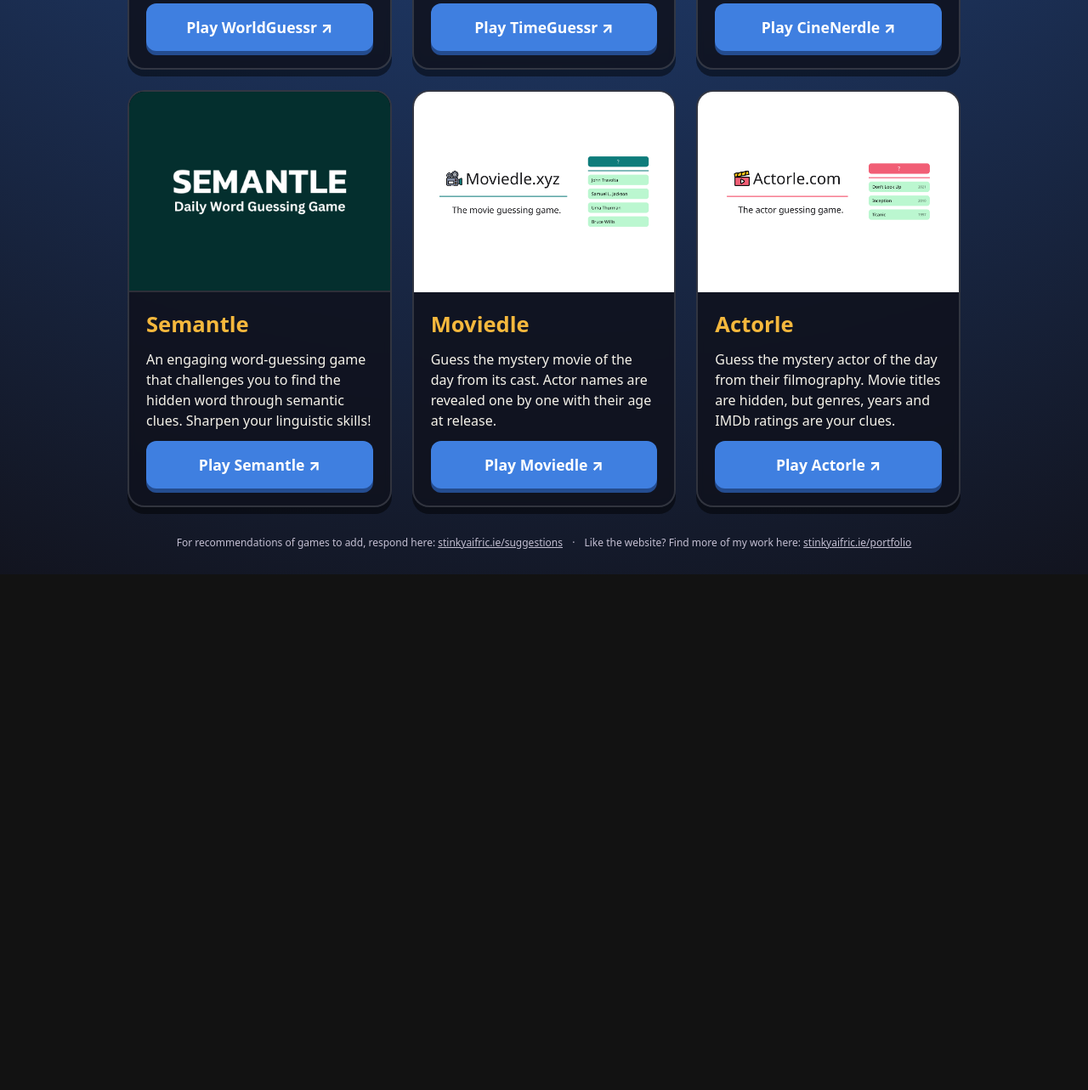
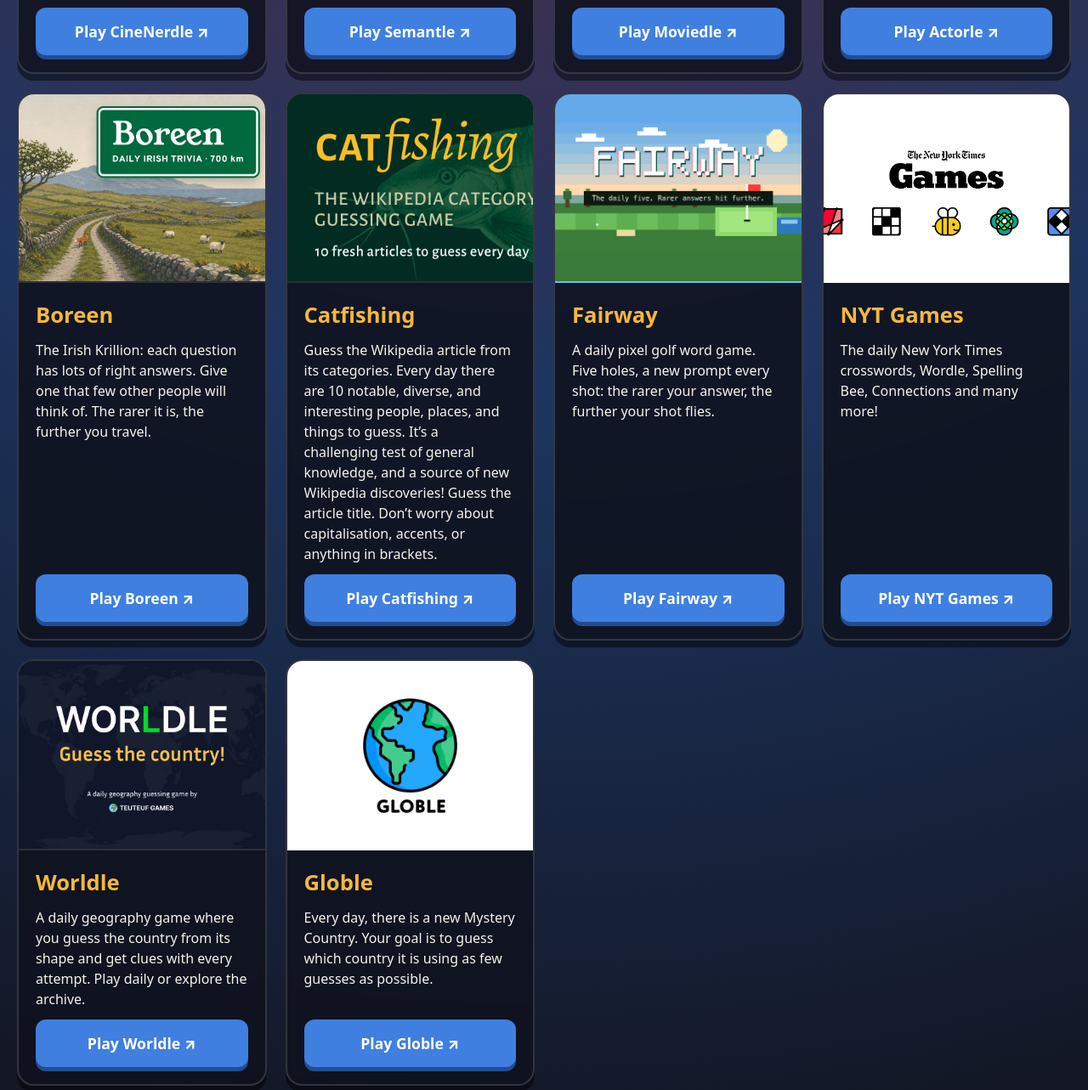
Before and after one commit to frenchfrenchfrench/stinkyaifric-site, a plain HTML site: page index.html in a window 1280 px wide. Shown: the part 2164-3447 px from the top of the page at 85% size. Before the commit the page ends 2840 px from the top, so only its background shows below. Drawn offline with Linux system fonts and the light colour scheme; no server answers.

Commit message:
Add SA site icon, six new games and four tiles per row

```diff
--- a/index.html
+++ b/index.html
@@ -6,6 +6,13 @@
     <meta name="theme-color" content="#12141f" />
     <title>stinkyaifric.ie</title>
     <meta name="description" content="Quiz games I play with friends." />
+    <!-- Site icon: the swirl with a gold "SA" -->
+    <link rel="icon" href="/favicon.ico" sizes="any" />
+    <link rel="icon" type="image/png" sizes="32x32" href="/favicon-32.png" />
+    <link rel="icon" type="image/png" sizes="48x48" href="/favicon-48.png" />
+    <link rel="icon" type="image/png" sizes="192x192" href="/icon-192.png" />
+    <link rel="apple-touch-icon" href="/apple-touch-icon.png" />
+    <link rel="manifest" href="/site.webmanifest" />
     <link rel="stylesheet" href="style.css" />
   </head>
   <body>
@@ -231,6 +238,90 @@
             <a class="button secondary" href="https://actorle.com" target="_blank" rel="noopener">Play Actorle ↗</a>
           </div>
         </article>
+
+        <article class="card">
+          <a class="card-image" href="https://boreen.ie/" target="_blank" rel="noopener" tabindex="-1" aria-hidden="true">
+            <img src="images/boreen.webp" alt="" width="1200" height="630" style="object-position: right center" />
+          </a>
+          <div class="card-body">
+            <h2>Boreen</h2>
+            <p>
+              The Irish Krillion: each question has lots of right answers. Give one that few other people will think
+              of. The rarer it is, the further you travel.
+            </p>
+            <a class="button secondary" href="https://boreen.ie/" target="_blank" rel="noopener">Play Boreen ↗</a>
+          </div>
+        </article>
+
+        <article class="card">
+          <a class="card-image" href="https://catfishing.net/" target="_blank" rel="noopener" tabindex="-1" aria-hidden="true">
+            <img src="images/catfishing.webp" alt="" width="1200" height="630" style="object-position: left center" />
+          </a>
+          <div class="card-body">
+            <h2>Catfishing</h2>
+            <p>
+              Guess the Wikipedia article from its categories. Every day there are 10 notable, diverse, and interesting
+              people, places, and things to guess. It’s a challenging test of general knowledge, and a source of new
+              Wikipedia discoveries! Guess the article title. Don’t worry about capitalisation, accents, or anything in
+              brackets.
+            </p>
+            <a class="button secondary" href="https://catfishing.net/" target="_blank" rel="noopener">Play Catfishing ↗</a>
+          </div>
+        </article>
+
+        <article class="card">
+          <!-- Whole banner shown; sky above and grass below fill the spare space. -->
+          <a class="card-image fit" href="https://fairways.world/" target="_blank" rel="noopener" tabindex="-1" aria-hidden="true" style="background: linear-gradient(#64aaea 50%, #3a7b3b 50%)">
+            <img src="images/fairway.png" alt="" width="1200" height="630" />
+          </a>
+          <div class="card-body">
+            <h2>Fairway</h2>
+            <p>
+              A daily pixel golf word game. Five holes, a new prompt every shot: the rarer your answer, the further your
+              shot flies.
+            </p>
+            <a class="button secondary" href="https://fairways.world/" target="_blank" rel="noopener">Play Fairway ↗</a>
+          </div>
+        </article>
+
+        <article class="card">
+          <a class="card-image fit" href="https://www.nytimes.com/crosswords" target="_blank" rel="noopener" tabindex="-1" aria-hidden="true">
+            <img src="images/nyt-games.webp" alt="" width="2000" height="1050" />
+          </a>
+          <div class="card-body">
+            <h2>NYT Games</h2>
+            <p>The daily New York Times crosswords, Wordle, Spelling Bee, Connections and many more!</p>
+            <a class="button secondary" href="https://www.nytimes.com/crosswords" target="_blank" rel="noopener">Play NYT Games ↗</a>
+          </div>
+        </article>
+
+        <article class="card">
+          <a class="card-image" href="https://worldle.teuteuf.fr/" target="_blank" rel="noopener" tabindex="-1" aria-hidden="true">
+            <img src="images/worldle.png" alt="" width="1200" height="630" style="object-position: center" />
+          </a>
+          <div class="card-body">
+            <h2>Worldle</h2>
+            <p>
+              A daily geography game where you guess the country from its shape and get clues with every attempt. Play
+              daily or explore the archive.
+            </p>
+            <a class="button secondary" href="https://worldle.teuteuf.fr/" target="_blank" rel="noopener">Play Worldle ↗</a>
+          </div>
+        </article>
+
+        <article class="card">
+          <a class="card-image fit" href="https://globle-game.com" target="_blank" rel="noopener" tabindex="-1" aria-hidden="true">
+            <img src="images/globle.png" alt="" width="1024" height="1024" />
+          </a>
+          <div class="card-body">
+            <h2>Globle</h2>
+            <p>
+              Every day, there is a new Mystery Country. Your goal is to guess which country it is using as few guesses
+              as possible.
+            </p>
+            <a class="button secondary" href="https://globle-game.com" target="_blank" rel="noopener">Play Globle ↗</a>
+          </div>
+        </article>
       </div>
     </main>
 
--- a/style.css
+++ b/style.css
@@ -223,13 +223,32 @@ main {
   padding: 24px 16px 32px;
 }
 
+/* Four tiles per row on laptops, then 3, 2 and 1 as the screen gets narrower. */
 .cards {
-  max-width: 980px;
+  max-width: 1240px;
   margin: 0 auto;
   display: grid;
-  grid-template-columns: repeat(auto-fit, minmax(300px, 1fr));
-  gap: 24px;
+  grid-template-columns: repeat(4, minmax(0, 1fr));
+  gap: 22px;
   align-items: stretch;
+}
+
+@media (max-width: 1100px) {
+  .cards {
+    grid-template-columns: repeat(3, minmax(0, 1fr));
+  }
+}
+
+@media (max-width: 820px) {
+  .cards {
+    grid-template-columns: repeat(2, minmax(0, 1fr));
+  }
+}
+
+@media (max-width: 560px) {
+  .cards {
+    grid-template-columns: minmax(0, 1fr);
+  }
 }
 
 .card {
```
Also changed, not shown: apple-touch-icon.png (added), favicon-32.png (added), favicon-48.png (added), favicon.ico (added), icon-192.png (added), icon-512.png (added), images/boreen.webp (added), images/catfishing.webp (added), images/fairway.png (added), images/globle.png (added), images/nyt-games.webp (added), images/worldle.png (added), site.webmanifest (added).
